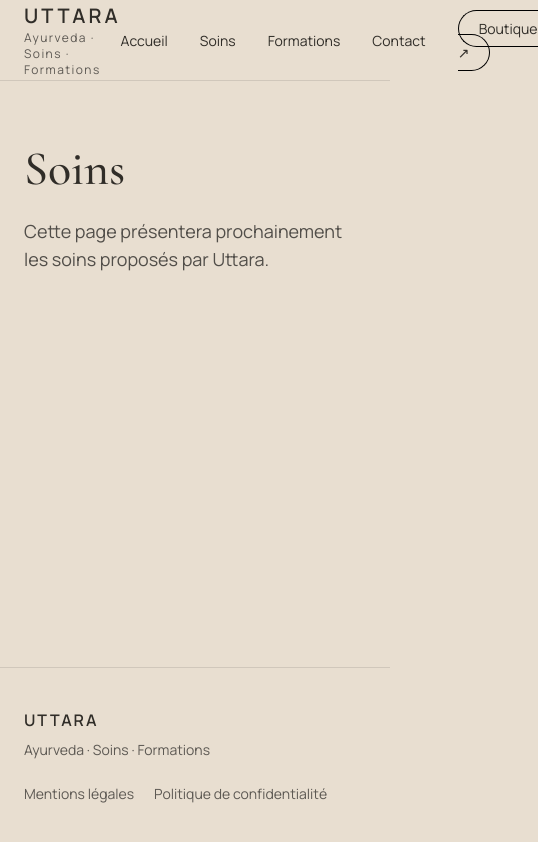
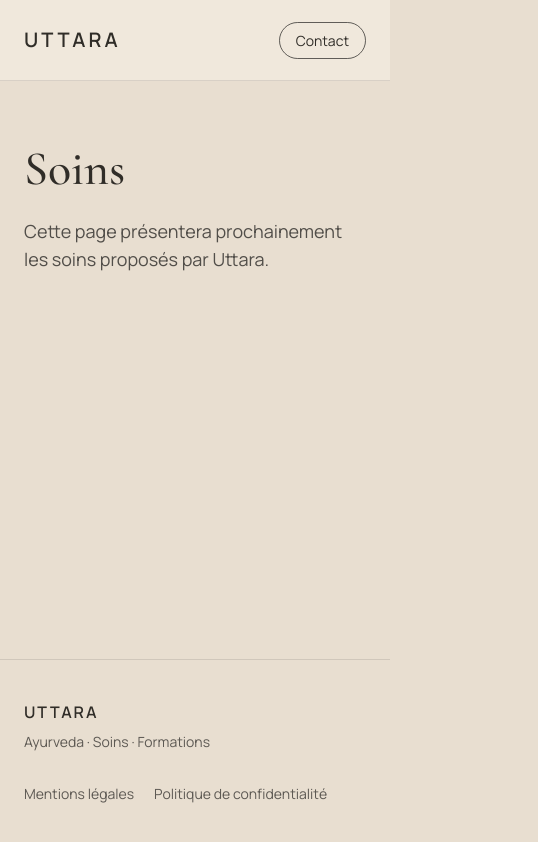
Before and after one commit to masselinfred-git/uttara, a Next.js app: page /soins in a window 390 px wide. Shown: the whole page, 538 px wide, since content can reach past the window. Built offline with nearby package versions, Linux system fonts and the light colour scheme.

Commit message:
fix: improve homepage responsive layout

```diff
--- a/src/app/globals.css
+++ b/src/app/globals.css
@@ -74,3 +74,12 @@ button,
 a {
   -webkit-tap-highlight-color: transparent;
 }
+
+img,
+video {
+  display: block;
+}
+
+body {
+  overflow-x: hidden;
+}
--- a/src/components/layout/Footer.tsx
+++ b/src/components/layout/Footer.tsx
@@ -6,18 +6,18 @@ import { siteConfig } from "@/config/site";
 export function Footer() {
   return (
     <footer className="border-t border-black/10 py-10">
-      <Container className="flex flex-col gap-6 md:flex-row md:items-end md:justify-between">
+      <Container className="flex flex-col gap-8 md:flex-row md:items-end md:justify-between">
         <div>
           <p className="font-semibold tracking-[0.12em] uppercase">
             {siteConfig.name}
           </p>
 
-          <p className="mt-2 text-sm text-black/60">
+          <p className="mt-2 text-sm text-black/60 sm:flex-row sm:flex-wrap sm:gap-5">
             {siteConfig.baseline}
           </p>
         </div>
 
-        <div className="flex flex-wrap gap-5 text-sm text-black/60">
+        <div className="flex flex-wrap gap-5 text-sm text-black/60 sm:flex-row sm:flex-wrap sm:gap-5">
           <Link href="/mentions-legales">
             Mentions légales
           </Link>
--- a/src/components/layout/Header.tsx
+++ b/src/components/layout/Header.tsx
@@ -6,19 +6,22 @@ import { siteConfig } from "@/config/site";
 
 export function Header() {
   return (
-    <header className="border-b border-black/10">
-      <Container className="flex min-h-20 items-center justify-between">
-        <Link href="/" className="flex flex-col">
+    <header className="border-b border-black/10 bg-[var(--background-light)]">
+      <Container className="flex min-h-20 items-center justify-between gap-6">
+        <Link href="/" className="flex shrink-0 flex-col">
           <span className="text-xl font-semibold tracking-[0.15em] uppercase">
             {siteConfig.name}
           </span>
 
-          <span className="text-xs tracking-[0.12em] text-black/60">
+          <span className="hidden text-xs tracking-[0.12em] text-black/60 sm:block">
             {siteConfig.baseline}
           </span>
         </Link>
 
-        <nav aria-label="Navigation principale">
+        <nav
+          aria-label="Navigation principale"
+          className="hidden md:block"
+        >
           <ul className="flex items-center gap-8">
             {navigation.map((item) => (
               <li key={item.href}>
@@ -41,6 +44,15 @@ export function Header() {
             </li>
           </ul>
         </nav>
+
+        <div className="md:hidden">
+          <Link
+            href="/contact"
+            className="rounded-full border border-black/60 px-4 py-2 text-sm"
+          >
+            Contact
+          </Link>
+        </div>
       </Container>
     </header>
   );
--- a/src/components/sections/CareSection.tsx
+++ b/src/components/sections/CareSection.tsx
@@ -10,7 +10,7 @@ export function CareSection() {
       <Container>
         <div className="grid items-center gap-12 lg:grid-cols-2 lg:gap-20">
           {/* IMAGE */}
-          <div className="relative min-h-[520px] overflow-hidden rounded-[2rem] bg-[var(--surface)]">
+          <div className="relative min-h-[420px] overflow-hidden rounded-[1.75rem] bg-[var(--surface)] sm:min-h-[500px] lg:min-h-[620px]">
             <Image
               src="/images/soins/soin-home.webp"
               alt="Soin ayurvédique chez Uttara"
@@ -29,7 +29,7 @@ export function CareSection() {
               Les soins
             </p>
 
-            <h2 className="mt-5 text-4xl leading-tight md:text-6xl">
+            <h2 className="mt-5 text-4xl leading-tight sm:text-5xl md:text-6xl">
               Écouter le corps,
               accompagner l’énergie.
             </h2>
--- a/src/components/sections/HeroVideo.tsx
+++ b/src/components/sections/HeroVideo.tsx
@@ -33,13 +33,13 @@ export function HeroVideo() {
       <div className="absolute inset-0 bg-gradient-to-t from-black/30 via-transparent to-black/10" />
 
       {/* CONTENU */}
-      <Container className="relative z-10 flex min-h-[88svh] items-center">
+      <Container className="relative z-10 flex min-h-[88svh] items-center py-16 md:py-20">
         <div className="max-w-3xl pt-24 text-[#f4ede3]">
           <p className="mb-5 text-xs font-medium uppercase tracking-[0.3em] md:text-sm">
             Ayurveda · Soins · Formations
           </p>
 
-          <h1 className="text-5xl leading-[0.95] font-medium md:text-7xl lg:text-8xl">
+          <h1 className="text-5xl leading-[0.95] font-medium sm:text-6xl md:text-7xl lg:text-8xl">
             Revenir à soi.
             <br />
             Se reconnecter
--- a/src/components/sections/IntroSection.tsx
+++ b/src/components/sections/IntroSection.tsx
@@ -10,7 +10,7 @@ export function IntroSection() {
             Bienvenue chez Uttara
           </p>
 
-          <h2 className="mx-auto mt-5 max-w-4xl text-4xl leading-tight md:text-6xl">
+          <h2 className="mx-auto mt-5 max-w-4xl text-4xl leading-tight sm:text-5xl md:text-6xl">
             Un lieu où l’on prend le temps
             de revenir au corps,
             au vivant et à soi.
--- a/src/components/sections/TrainingPreview.tsx
+++ b/src/components/sections/TrainingPreview.tsx
@@ -39,7 +39,7 @@ export function TrainingPreview() {
               Les formations
             </p>
 
-            <h2 className="mt-5 text-4xl leading-tight md:text-6xl">
+            <h2 className="mt-5 text-4xl leading-tight sm:text-5xl md:text-6xl">
               Apprendre,
               expérimenter,
               transmettre.
```
Also changed, not shown: src/components/ui/Button.tsx (line endings or trailing spaces).
